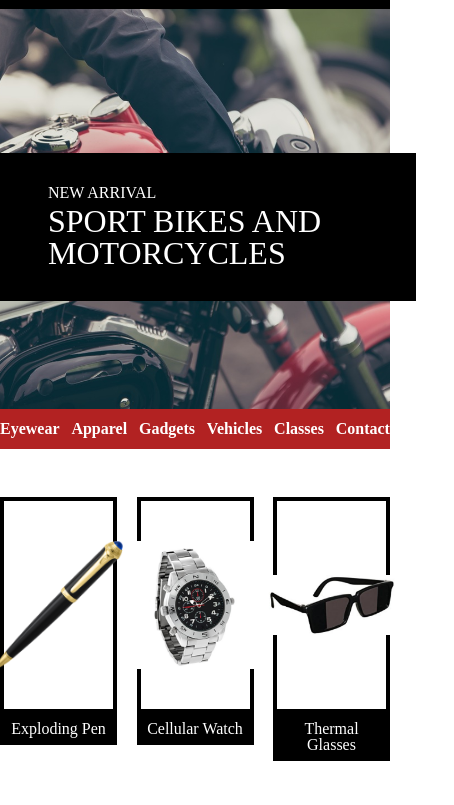
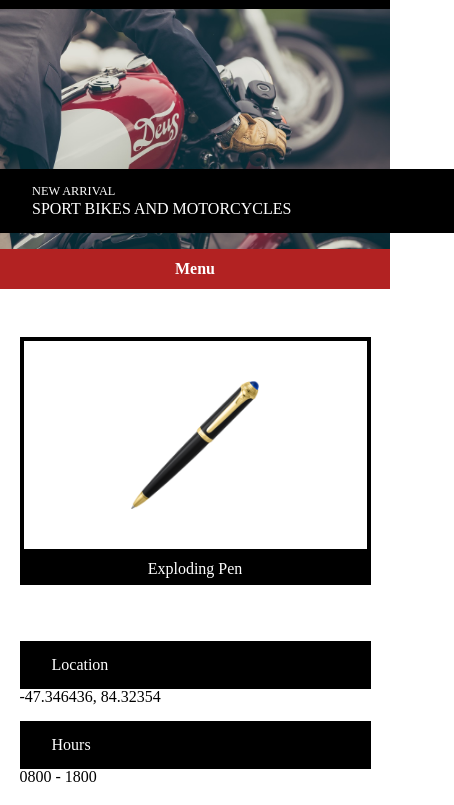
Before and after one commit to joshuajameshead/secretagentsupply, a plain HTML site: page index.html in a window 390 px wide. Shown: the part 39-844 px from the top of the page, 454 px wide, since content can reach past the window. Drawn offline with Linux system fonts and the light colour scheme.

Commit message:
Finish making responsive and mobile-friendly.

```diff
--- a/index.html
+++ b/index.html
@@ -32,6 +32,9 @@
         <li>Vehicles</li>
         <li>Classes</li>
         <li>Contact</li>
+      </ul>
+      <ul class="mobile-nav container">
+        <li>Menu</li>
       </ul>
     </nav>
     <!-- Products/Business Info -->
--- a/resources/css/style.css
+++ b/resources/css/style.css
@@ -131,3 +131,73 @@ footer .container {
   margin-top: 4rem;
   padding: 5rem 0;
 }
+
+.mobile-nav {
+  display: none;
+}
+
+@media only screen and (max-width: 1024px) {
+  body {
+    font-size: 16px;
+  }
+
+  nav ul {
+    display: none;
+  }
+
+  .mobile-nav {
+    display: block;
+    text-align: center;
+  }
+
+  .product {
+    width: 47%;
+  }
+
+  .product.glasses {
+    display: none;
+  }
+}
+
+@media only screen and (max-width: 470px) {
+  .headline {
+    padding: 1rem 2rem;
+    top: 10rem;
+    width: 100%;
+  }
+
+  .main-banner {
+    height: 15rem;
+  }
+
+  .headline h4 {
+    font-size: 0.77rem;
+  }
+
+  .headline h1 {
+    font-size: 1rem;
+  }
+
+  .product {
+    width: 90%;
+    margin: auto;
+  }
+
+  .info {
+    width: 90%;
+    margin: 0.5rem auto;
+  }
+
+  .products,
+  .business-info {
+    flex-wrap: wrap;
+  }
+
+  .product.watch {
+    display: none;
+  }
+
+  footer {
+    text-align: center;
+  }
+}
```
